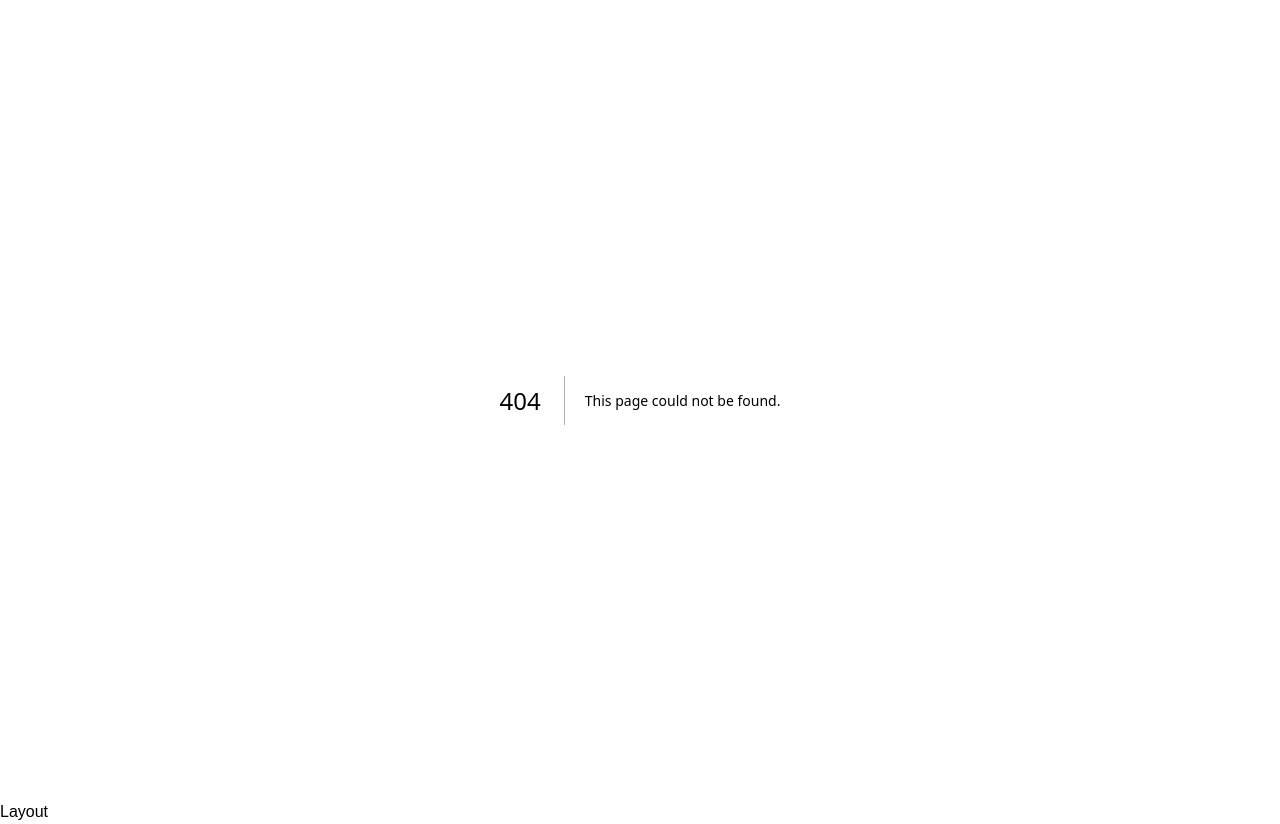
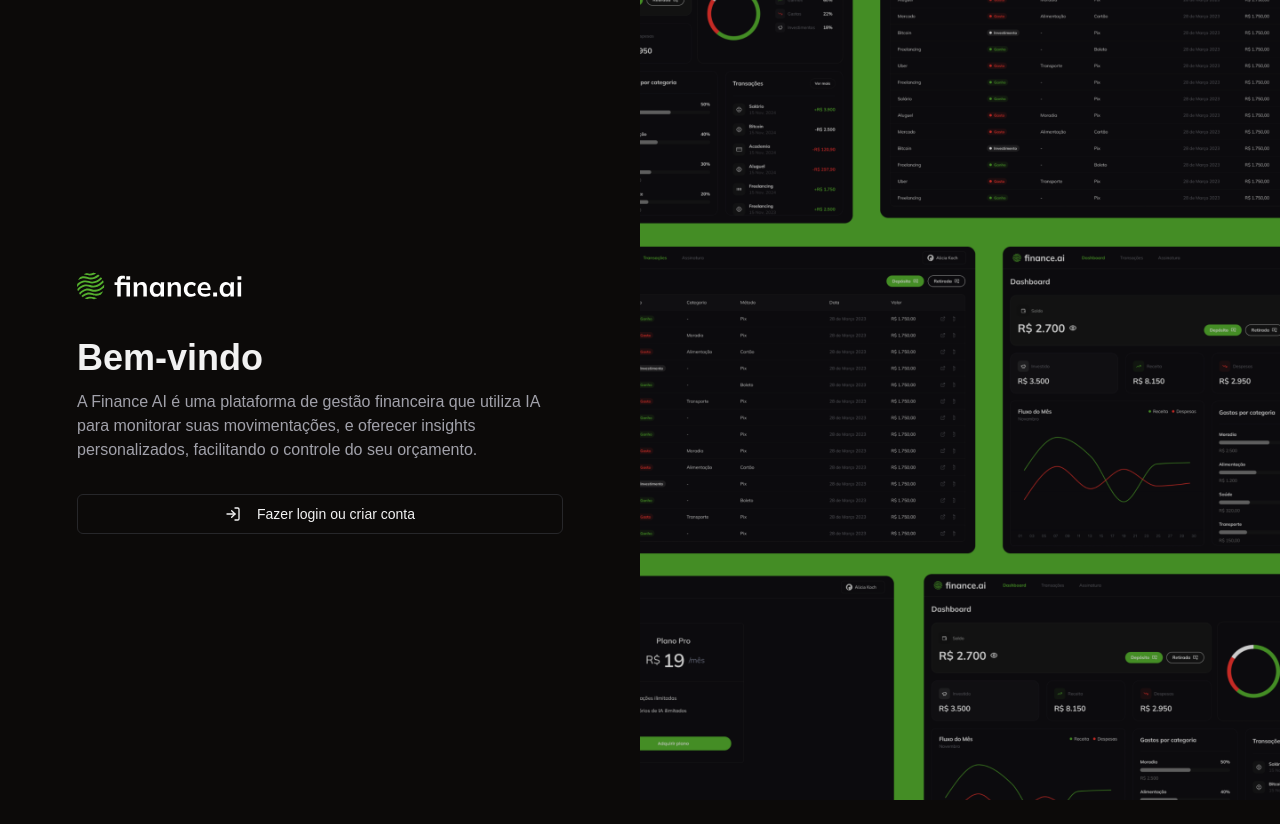
Before and after one commit to ramoncodevale/finance-ai, a Next.js app: page /login in a window 1280 px wide. Before the commit this address had no page. After the commit the page ends 800 px from the top, so only its background shows below. Built offline with nearby package versions, Linux system fonts and the light colour scheme.

Commit message:
feat: add Login page

```diff
--- a/app/layout.tsx
+++ b/app/layout.tsx
@@ -29,7 +29,6 @@
         className={`${geistSans.variable} ${geistMono.variable} dark antialiased`}
       >
         {children}
-        <h1>Layout</h1>
       </body>
     </html>
   );
--- /dev/null
+++ b/app/login/page.tsx
@@ -0,0 +1,41 @@
+import Image from "next/image";
+import { Button } from "../_components/ui/button";
+import { LogInIcon } from "lucide-react";
+
+const LoginPage = async () => {
+  return (
+    <div className="grid h-full grid-cols-2">
+      {/* ESQUERDA */}
+      <div className="mx-auto flex h-full max-w-[550px] flex-col justify-center p-8">
+        <Image
+          src="/logo.svg"
+          width={173}
+          height={39}
+          alt="Finance AI"
+          className="mb-8"
+        />
+        <h1 className="mb-3 text-4xl font-bold">Bem-vindo</h1>
+        <p className="mb-8 text-muted-foreground">
+          A Finance AI é uma plataforma de gestão financeira que utiliza IA para
+          monitorar suas movimentações, e oferecer insights personalizados,
+          facilitando o controle do seu orçamento.
+        </p>
+        <Button variant="outline">
+          <LogInIcon className="mr-2" />
+          Fazer login ou criar conta
+        </Button>
+      </div>
+      {/* DIREITA */}
+      <div className="relative h-full w-full">
+        <Image
+          src="/login.png"
+          alt="Faça login"
+          fill
+          className="object-cover"
+        />
+      </div>
+    </div>
+  );
+};
+
+export default LoginPage;
```
Also changed, not shown: public/login.png (added), public/logo.svg (added).
